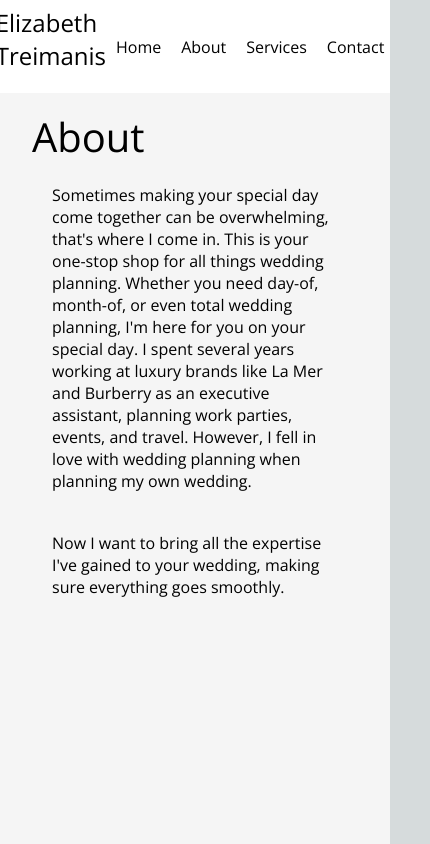
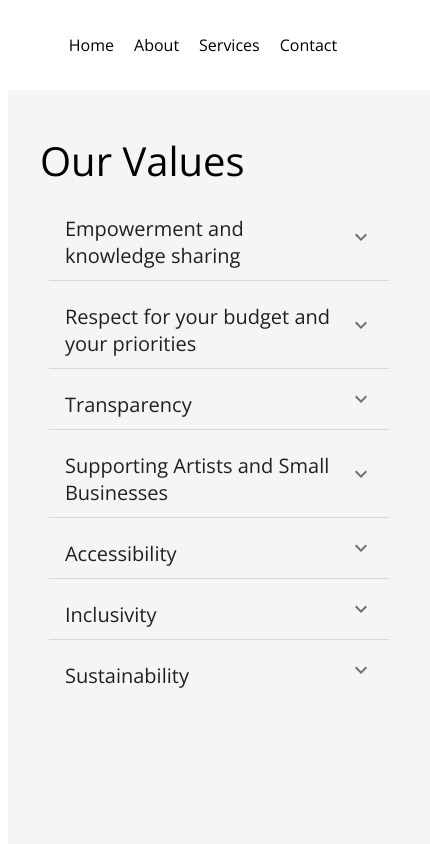
Before and after one commit to Josh1794/elizabethWebsite, a Next.js app: page /about in a window 390 px wide. Shown: the whole page, 430 px wide, since content can reach past the window. Built offline with nearby package versions, Linux system fonts and the light colour scheme.

Commit message:
Overhauled about section
added accordians, improved styling across web and mobile, and and added MUI

```diff
--- a/src/app/about/about.module.css
+++ b/src/app/about/about.module.css
@@ -6,8 +6,19 @@
 .aboutTitle {
   font-weight: 300;
   font-size: 40px;
+  margin-bottom: 5px;
+}
+
+.aboutSubTitle {
+  margin-top: 10px;
+  margin-bottom: 0px;
+  font-weight: 300;
+  font-size: 20px;
 }
 
 .aboutBody {
-  padding: 20px;
+  padding-left: 20px;
+  padding-right: 20px;
+  font-weight: 300;
+  font-size: 15px;
 }
--- a/src/app/about/page.js
+++ b/src/app/about/page.js
@@ -1,10 +1,64 @@
 import styles from './about.module.css';
+import Accordion from '@mui/material/Accordion';
+import AccordionSummary from '@mui/material/AccordionSummary';
+import AccordionDetails from '@mui/material/AccordionDetails';
+import ExpandMoreIcon from '@mui/icons-material/ExpandMore';
+
+const Values = [
+  {
+    title: 'Empowerment and knowledge sharing',
+    paragraphs: [
+      `We don’t gate-keep. Even though you may only be working hands-on with you for a month or so, we provide every couple access to a personal “wedding workbook” to help you effectively plan what you need to on your own. From interview questions for you never thought of for your vendor meetings to practical ways to lean on and deputize your I-do crew to the ultimate emergency kit checklist, we give you the best of our knowledge and experience from the time you book with us.`,
+    ],
+  },
+  {
+    title: 'Respect for your budget and your priorities',
+    paragraphs: [
+      `If you listen to every recommendation or opinion on what you “need” for your wedding, costs can get out of control. We will share our recommendations without judgment and will do our best to help you stick to your budget so you’re spending your time and money on the important things. `,
+    ],
+  },
+  {
+    title: 'Transparency',
+    paragraphs: [
+      `No one likes surprises when it comes to booking wedding services. Our pricing is transparent and packages are customizable and based on your event, venue, size, and date. If the event only requires one team member on site, you won’t pay as much as a couple whose event needs an assistant.`,
+      `As long as the details of your event remain  consistent, there won’t be any surprises. Of course, we know things can change. We are flexible and will work with you to add on any additional services you need, a la carte.`,
+    ],
+  },
+  {
+    title: 'Supporting Artists and Small Businesses',
+    paragraphs: [
+      `Our favorite vendors are sole proprietors and artist-owned businesses.  This enables couples to get to know the people who will be with you on your wedding journey and support the local creative ecosystem.`,
+      `Supporting small businesses and working artists means that your vendor team profits fairly from their work and can further their goals and artistic practice. `,
+    ],
+  },
+  {
+    title: 'Accessibility',
+    paragraphs: [
+      `Accessibility is luxurious, classy, and very necessary. We believe that weddings should be equally enjoyable for every guest, no matter their physical, mental, or cognitive ability.`,
+      `Whether you consult with us in the beginning of the process or hire us toward the end for month-of or day-of coordination, we will provide practical, cost-conscious guidance on how to enhance accessibility with your vendors and venue.`,
+      `On your day, Elizabeth and any staff hired will prioritize you and your guests’ well-being and enjoyment of the event. Whether it’s appointing an escort to accessible entrances to guiding you or a guests to a sensory space, we’re always on the lookout for ways to support you and your nearest and dearest.`,
+    ],
+  },
+  {
+    title: 'Inclusivity',
+    paragraphs: [
+      `We believe that the wedding process should be empowering and respect your identity, background, experiences, and values.  As coordinators, We embrace you as you are in your wedding journey, and help you find vendors who will do the same.`,
+      `Our beloved beauty vendors in particular have meaningful experience with all ages, skin tones/types, and hair textures, because you and every member of your I-do crew deserves an equally superior service.`,
+    ],
+  },
+  {
+    title: 'Sustainability',
+    paragraphs: [
+      `Weddings can be wasteful, but we can help you make your big day kinder to the planet. From the beginning of your journey, we will provide you with achievable, practical ways to make your wedding more green.`,
+    ],
+  },
+];
 
 export default function AboutPage() {
   return (
     <div className={styles.layout}>
-      <h1 className={styles.aboutTitle}>About</h1>
-      <p className={styles.aboutBody}>
+      {/* <h1 className={styles.aboutTitle}>About</h1> */}
+      {/* <p className={styles.aboutBody}>
         Sometimes making your special day come together can be overwhelming,
         that's where I come in. This is your one-stop shop for all things
         wedding planning. Whether you need day-of, month-of, or even total
@@ -16,7 +70,35 @@ export default function AboutPage() {
       <p className={styles.aboutBody}>
         Now I want to bring all the expertise I've gained to your wedding,
         making sure everything goes smoothly.
-      </p>
+      </p> */}
+      <h1 className={styles.aboutTitle}>Our Values</h1>
+      {Values.map((value) => {
+        return (
+          <Accordion
+            disableGutters
+            sx={{
+              background: 'transparent',
+              boxShadow: 'none',
+              width: '95%',
+              marginLeft: '2.5%',
+              marginRight: '2.5%',
+            }}
+          >
+            <AccordionSummary
+              expandIcon={<ExpandMoreIcon />}
+              aria-controls='panel1-content'
+              id='panel1-header'
+            >
+              <h4 className={styles.aboutSubTitle}>{value.title}</h4>
+            </AccordionSummary>
+            <AccordionDetails>
+              {value.paragraphs.map((paragraph) => {
+                return <p className={styles.aboutBody}>{paragraph}</p>;
+              })}
+            </AccordionDetails>
+          </Accordion>
+        );
+      })}
     </div>
   );
 }
--- a/src/app/contact/contact.module.css
+++ b/src/app/contact/contact.module.css
@@ -22,9 +22,3 @@
 .contactEmail {
   padding-right: 20px;
 }
-
-.contactBodyLink:hover {
-  color: blue;
-  text-decoration: underline;
-  transition: 0.5s;
-}
--- a/src/app/contact/page.js
+++ b/src/app/contact/page.js
@@ -1,3 +1,4 @@
+import Link from 'next/link';
 import styles from './contact.module.css';
 
 export default function ContactPage() {
@@ -10,12 +11,12 @@ export default function ContactPage() {
       </p>
       <div className={styles.contactSection}>
         <p className={styles.contactEmail}>Email:</p>
-        <a
+        <Link
           className={styles.contactBodyLink}
           href='mailto: elizabeth.treimanis.events@gmail.com'
         >
           elizabeth.treimanis.events@gmail.com
-        </a>
+        </Link>
       </div>
     </div>
   );
--- a/src/app/globals.css
+++ b/src/app/globals.css
@@ -1,4 +1,4 @@
-:root {
+/* :root {
   --max-width: 1100px;
   --border-radius: 12px;
   --font-mono: ui-monospace, Menlo, Monaco, 'Cascadia Mono', 'Segoe UI Mono',
@@ -93,15 +93,21 @@ body {
       rgb(var(--background-end-rgb))
     )
     rgb(var(--background-start-rgb));
-}
+} */
 
 a {
   color: inherit;
   text-decoration: none;
 }
 
-@media (prefers-color-scheme: dark) {
-  html {
-    color-scheme: dark;
-  }
+a:hover {
+  color: rgb(190, 85, 183);
+  transition: 0.5s;
 }
+
+body {
+  margin-top: 0px;
+  margin-bottom: 0px;
+  width: 100vw;
+  height: 100vh;
+}
--- a/src/app/page.module.css
+++ b/src/app/page.module.css
@@ -7,7 +7,7 @@
 }
 
 .navigation {
-  width: 25%;
+  width: 25vw;
   display: flex;
   flex-direction: column;
   align-items: center;
@@ -16,9 +16,14 @@
 }
 
 .body {
-  width: 100%;
+  width: 75vw;
+  padding-left: 1rem;
+  /* height: 100vh; */
   background-color: whitesmoke;
   padding-top: 100px;
+  overflow: scroll;
+  margin: 0px;
+  padding-bottom: 1rem;
 }
 
 /* Tablet and Smaller Desktop */
@@ -26,9 +31,6 @@
   .layout {
     display: flex;
     flex-direction: column;
-    height: 100vh;
-    width: 100vw;
-    color: black;
   }
 
   .navigation {
@@ -49,6 +51,11 @@
     flex-direction: column;
     align-items: center;
     background-color: whitesmoke;
+    overflow: scroll;
+  }
+  .navigationTitle {
+    position: absolute;
+    visibility: hidden;
   }
 }
 
@@ -68,10 +75,6 @@
   transition: 0.5s;
 }
 
-.navigation a:hover {
-  color: rgb(190, 85, 183);
-}
-
 .navigation h3 {
   font-weight: 400;
   font-size: 1.5rem;
```
Also changed, not shown: package.json (+6 -2 lines), 1 other file (tests, documents, lock files or other folders).
